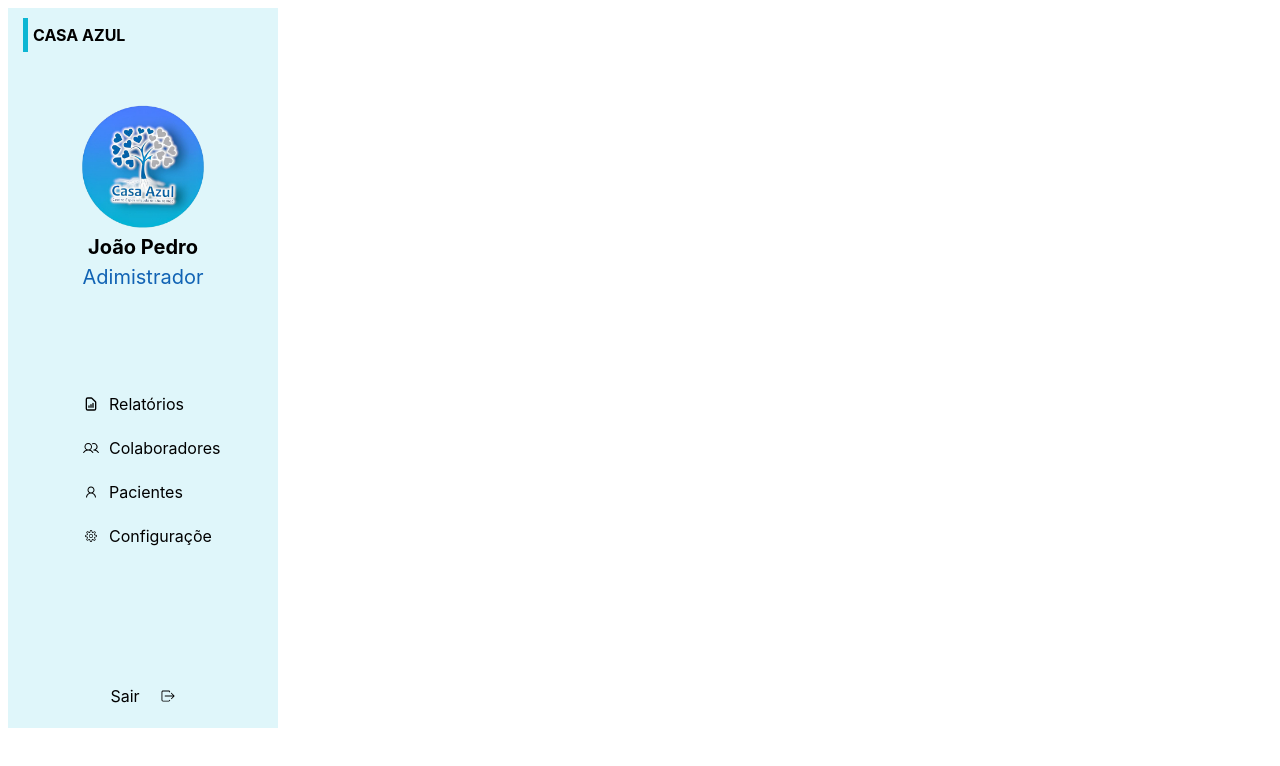
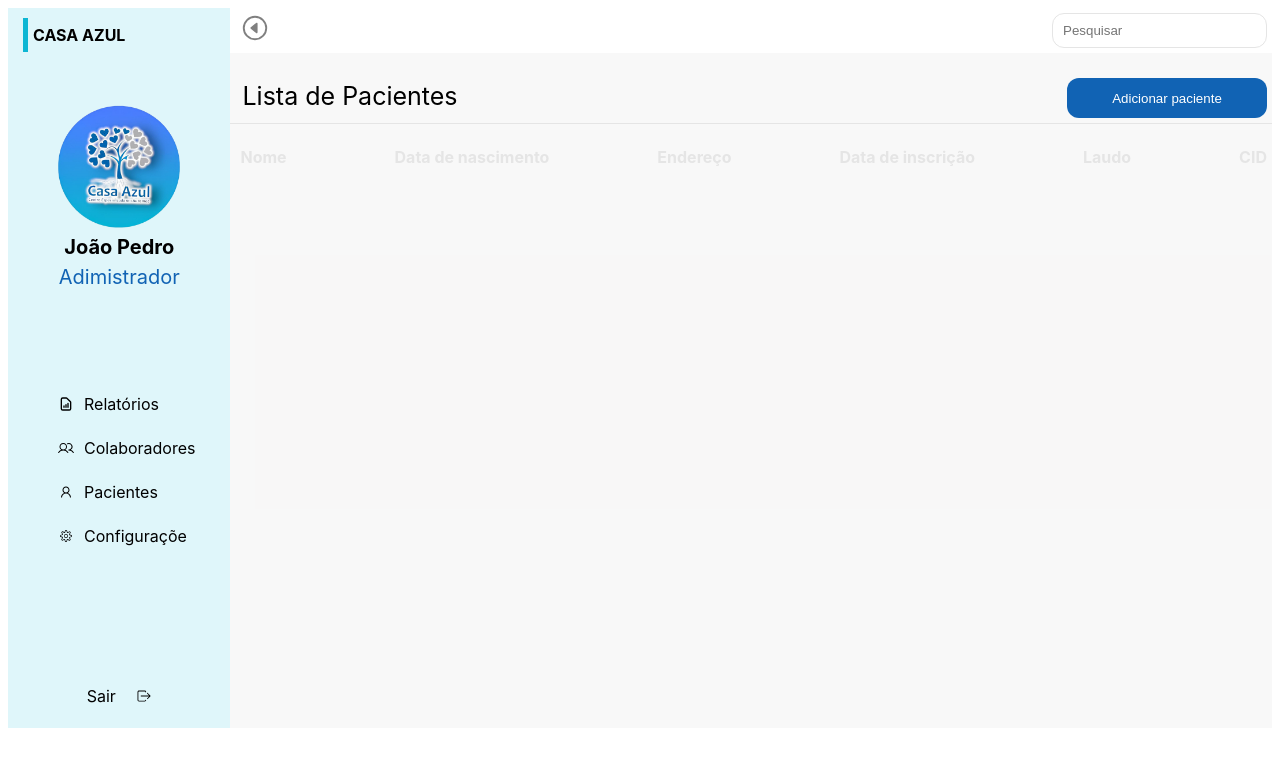
Before and after one commit to jpdicarvalho/CasaAzul-Frontend, a React (Vite) app: page /HomePage in a window 1280 px wide. Shown: the top 766 px of the page. Built offline with nearby package versions, Linux system fonts and the light colour scheme.

Commit message:
start seção de listagem de paciente

```diff
--- a/src/Home/HomePage.css
+++ b/src/Home/HomePage.css
@@ -1,9 +1,11 @@
+.main{
+    display: flex;
+}
 .menu__lateral{
     min-height: 710px;
     width: 270px;
     padding-top: 10px;
     background: #0DB6D321;
-    ;
 }
 .logo{
     margin-bottom: 50px;
@@ -57,7 +59,7 @@
     justify-content: start;
     align-items: start;
     flex-direction: column;
-    padding-left: 75px;
+    padding-left: 50px;
     margin-top: 100px;
 }
 .name__menu{
@@ -80,3 +82,53 @@
     font-size: 16px;
     margin-top: 100px;
 }
+.section__information{
+    background: #d8d7d730;
+    width: 100%;
+}
+.container__search{
+    display: flex;
+    justify-content: space-between;
+    padding: 5px;
+    padding-left: 10px;
+    background: #fff;
+}
+.icon__back{
+    color: grey;
+    font-size: 30px;
+}
+.inputSearch{
+    padding-left: 10px;
+    outline: none;
+    width: 215px;
+    height: 35px;
+    border: 1px solid #E5E5E5;
+    border-radius: 12px;
+}
+.container__addPaciente{
+    display: flex;
+    justify-content: space-between;
+    padding-left: 10px;
+    margin-top: 20px;
+    border-bottom: 1px solid #E5E5E5;
+    font-size: 25px;
+    color: black;
+    padding: 5px;
+    padding-left: 12px;
+}
+.add__paciente{
+    height: 40px;
+    width: 200px;
+    color: #fff;
+    background: #1163B4;
+    border: none;
+    border-radius: 12px;
+}
+.container__tittle__table{
+    display: flex;
+    justify-content: space-between;
+    padding: 5px;
+    padding-left: 10px;
+    color: #E5E5E5;
+    font-weight: bold;
+}
--- a/src/Home/HomePage.jsx
+++ b/src/Home/HomePage.jsx
@@ -7,12 +7,14 @@ import { PiUsers } from "react-icons/pi";
 import { LiaUserSolid } from "react-icons/lia";
 import { CiSettings } from "react-icons/ci";
 import { IoIosLogOut } from "react-icons/io";
+import { IoCaretBackCircleOutline } from "react-icons/io5";
 
 
 const HomePage = () =>{
 
     return(
-        <div className="menu__lateral">
+        <div className="main">
+            <div className="menu__lateral">
             <div className="logo">
                 CASA AZUL
             </div>
@@ -43,10 +45,33 @@ const HomePage = () =>{
             </div>
             <div className="container__logout">
                 <p style={{marginRight: '20px'}}>Sair</p><IoIosLogOut />
+            </div>
 
             </div>
+            <div className="section__information">
+                <div className="container__search">
+                    <IoCaretBackCircleOutline className='icon__back'/> <input type="search" className='inputSearch' placeholder='Pesquisar'/>
+                </div>
+                <div className="container__addPaciente">
+                    <div className="tittle__information">
+                        Lista de Pacientes
+                    </div>
+                    <button className='add__paciente'>
+                        Adicionar paciente
+                    </button>
+                </div>
+                <div className="container__tittle__table">
+                    <p>Nome</p>
+                    <p>Data de nascimento</p>
+                    <p>Endereço</p>
+                    <p>Data de inscrição</p>
+                    <p>Laudo</p>
+                    <p>CID</p>
+                </div>
+            </div>
+        </div>
 
-        </div>
+
     )
 };
 export default HomePage;
```
